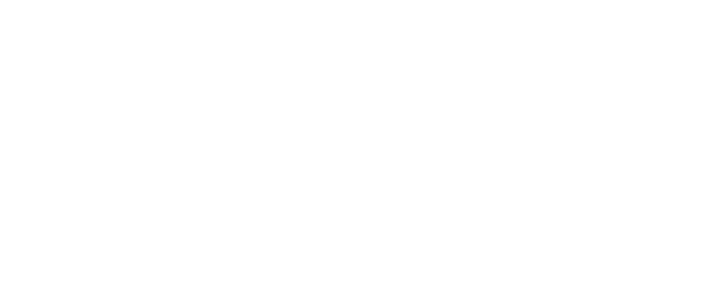
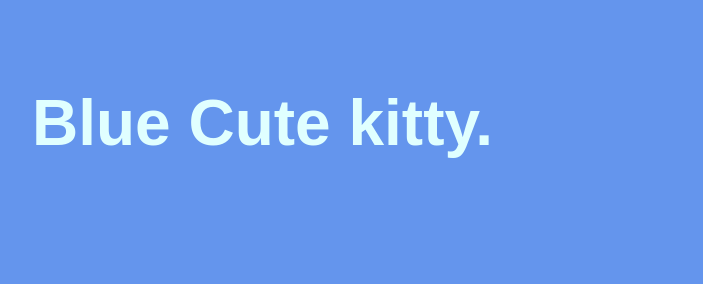
Before and after one commit to MIXISAMA/my-homepage, a Vue app: page /colors-cat in a window 1280 px wide. Before the commit this address had no page. Shown: the top 284 px of the page, without its empty margins (288-991 px from the left). Built offline with nearby package versions, Linux system fonts and the light colour scheme.

Commit message:
colors cat

```diff
--- a/src/router/index.ts
+++ b/src/router/index.ts
@@ -51,6 +51,11 @@
       name: "water-drops",
       component: () => import("../views/WaterDrops.vue"),
     },
+    {
+      path: "/colors-cat",
+      name: "colors-cat",
+      component: () => import("../views/ColorsCat.vue"),
+    },
   ],
 });
 
--- /dev/null
+++ b/src/views/ColorsCat.vue
@@ -0,0 +1,176 @@
+
+<template>
+<div class="content">
+  <div class="sticky-container">
+    <div class="cat blue">
+      <h3>
+        Blue Cute kitty.<br/>
+        &nbsp;
+      </h3>
+      <img src="https://api.minio.zhangjunbo.top:443/home/picgo/2022/12/01/bluecat_repeat_1669875921808__142685.png"/>
+    </div>
+    <div class="cat yellow">
+      <h3>
+        Blue Cute kitty.<br/>
+        <span>Yellow</span>
+      </h3>
+      <img src="https://api.minio.zhangjunbo.top:443/home/picgo/2022/12/01/yellowcat_repeat_1669875921808__244343.png"/>
+    </div>
+    <div class="cat red">
+      <h3>
+        Blue Cute kitty.<br/>
+        Yellow and<span> Red</span>
+      </h3>
+      <img src="https://api.minio.zhangjunbo.top:443/home/picgo/2022/12/01/redcat_repeat_1669875921808__650823.png"/>
+    </div>
+  </div>
+  <div class="bottom">
+    <span>I Love my Cat.</span>
+  </div>
+</div>
+</template>
+
+<script setup lang="ts">
+import { onMounted } from 'vue'
+
+onMounted(() => {
+  window.addEventListener('scroll', (e) => {
+    let no_sticky_offset = document.documentElement.clientHeight * 2
+    let scrolled = document.documentElement.scrollTop / no_sticky_offset
+
+    let $yellow = document.querySelector<HTMLInputElement>('.yellow')
+    let $red = document.querySelector<HTMLInputElement>('.red')
+
+    $yellow!.style.clipPath = `inset(${(0.5 - scrolled) / 0.5 * 100}% 0 0 0)`
+    $red!.style.clipPath = `inset(${(1 - scrolled) / 0.5 * 100}% 0 0 0)`
+
+    if (scrolled >= 1) {
+      document.querySelector<HTMLInputElement>('.sticky-container')?.classList.add('no-sticky')
+    } else {
+      document.querySelector<HTMLInputElement>('.sticky-container')?.classList.remove('no-sticky')
+    }
+  })
+})
+
+</script>
+
+<style scoped>
+
+.content {
+  font-size: 1vh;
+  min-height: 300vh;
+  font-family: Arial, Helvetica, sans-serif;
+  background-color: #000;
+  display: flex;
+  flex-direction: column;
+
+  --cat-blue-bg: cornflowerblue;
+  --cat-blue-text: lightcyan;
+
+  --cat-yellow-bg: darkkhaki;
+  --cat-yellow-text: lightgoldenrodyellow;
+  --cat-yellow-text-highlight: yellow;
+
+  --cat-red-bg: lightcoral;
+  --cat-red-text: lightpink;
+  --cat-red-text-highlight: crimson;
+
+  color:lightpink;
+
+  --cat-height: 60em;
+  --cat-offscreen: -40em
+}
+
+.sticky-container {
+  position: sticky;
+  top: 0;
+  width: 100%;
+  height: 100vh;
+  overflow: hidden;
+}
+
+
+.sticky-container .cat {
+  display: flex;
+  flex-direction: column;
+  justify-content: center;
+  align-items: center;
+  width: 100%;
+  height: 100vh;
+  position: absolute;
+  top: 0;
+  left: 0;
+}
+
+.sticky-container .cat h3 {
+  font-size: 5vw;
+  margin: 0 0 5em 0;
+  min-width: 50vw;
+}
+
+.sticky-container .cat img {
+  display: block;
+  width: auto;
+  height: var(--cat-height);
+  margin-bottom: var(--cat-offscreen);
+}
+
+.sticky-container .cat.blue {
+  background-color: var(--cat-blue-bg);
+}
+
+.sticky-container .cat.blue h3 {
+  color: var(--cat-blue-text);
+}
+
+.sticky-container .cat.yellow {
+  background-color: var(--cat-yellow-bg);
+  clip-path: inset(100% 0 0 0);
+}
+
+.sticky-container .cat.yellow h3 {
+  color: var(--cat-yellow-text);
+}
+
+.sticky-container .cat.yellow h3 span {
+  color: var(--cat-yellow-text-highlight);
+}
+
+.sticky-container .cat.red {
+  background-color: var(--cat-red-bg);
+  clip-path: inset(100% 0 0 0);
+}
+
+.sticky-container .cat.red h3 {
+  color: var(--cat-red-text);
+}
+
+.sticky-container .cat.red h3 span {
+  color: var(--cat-red-text-highlight);
+}
+
+.sticky-container.no-sticky {
+  position: relative;
+  overflow: visible;
+}
+
+.sticky-container.no-sticky .cat {
+  position: relative;
+}
+
+.sticky-container.no-sticky .cat.red {
+  padding-bottom: calc(var(--cat-offscreen) * -1);
+}
+
+.bottom {
+  position: relative;
+  translate: 0 230vh;
+  background-color: var(--cat-red-bg);
+  display: flex;
+  justify-content: center;
+  padding-bottom: 2em;
+  font-size: 7vw;
+  font-weight: bold;
+}
+
+</style>
--- a/src/views/MenuView.vue
+++ b/src/views/MenuView.vue
@@ -25,6 +25,9 @@
     <li>
       <RouterLink to="/water-drops">Water Drops</RouterLink>
     </li>
+    <li>
+      <RouterLink to="/colors-cat">Colors Cat</RouterLink>
+    </li>
   </ul>
 </template>
 
```
